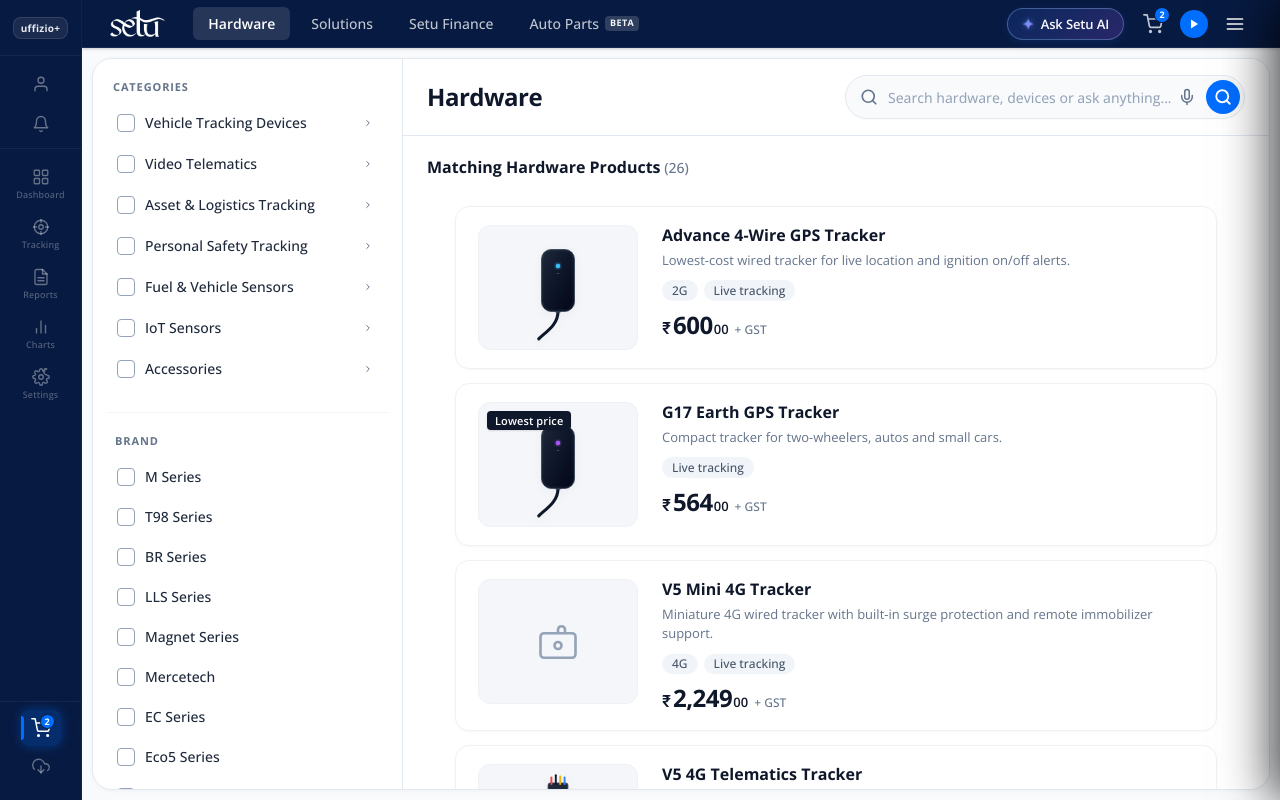
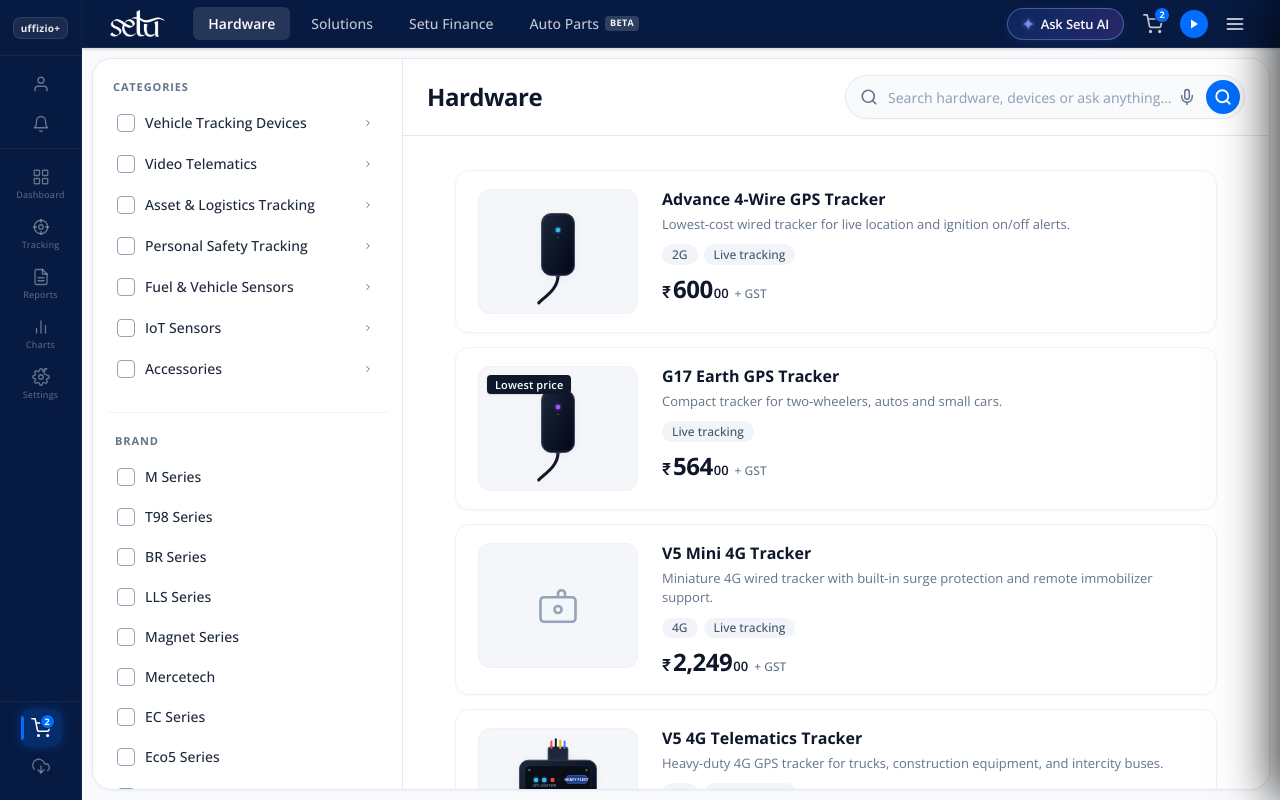
Before and after one commit to kinjal106/setu, a React (Vite) app: page /hardware in a window 1280 px wide. Built offline with nearby package versions, Linux system fonts and the light colour scheme.

Commit message:
Remove Matching Hardware Products header text

```diff
--- a/src/pages/Hardware/Hardware.jsx
+++ b/src/pages/Hardware/Hardware.jsx
@@ -697,13 +697,6 @@ export default function Hardware() {
             {/* ── Google AI Overview Card (Reference Image 1) ── */}
 
 
-            {/* ── Section Title: Matching Hardware Products ── */}
-            <div className="hw-results-header">
-              <h2 className="hw-results-title">
-                <span>Matching Hardware Products</span>
-                <span className="hw-results-count"> ({filtered.length})</span>
-              </h2>
-            </div>
 
             {/* ── Product List (Reference Image 1) ── */}
             <div className="hw-list-container">
```
